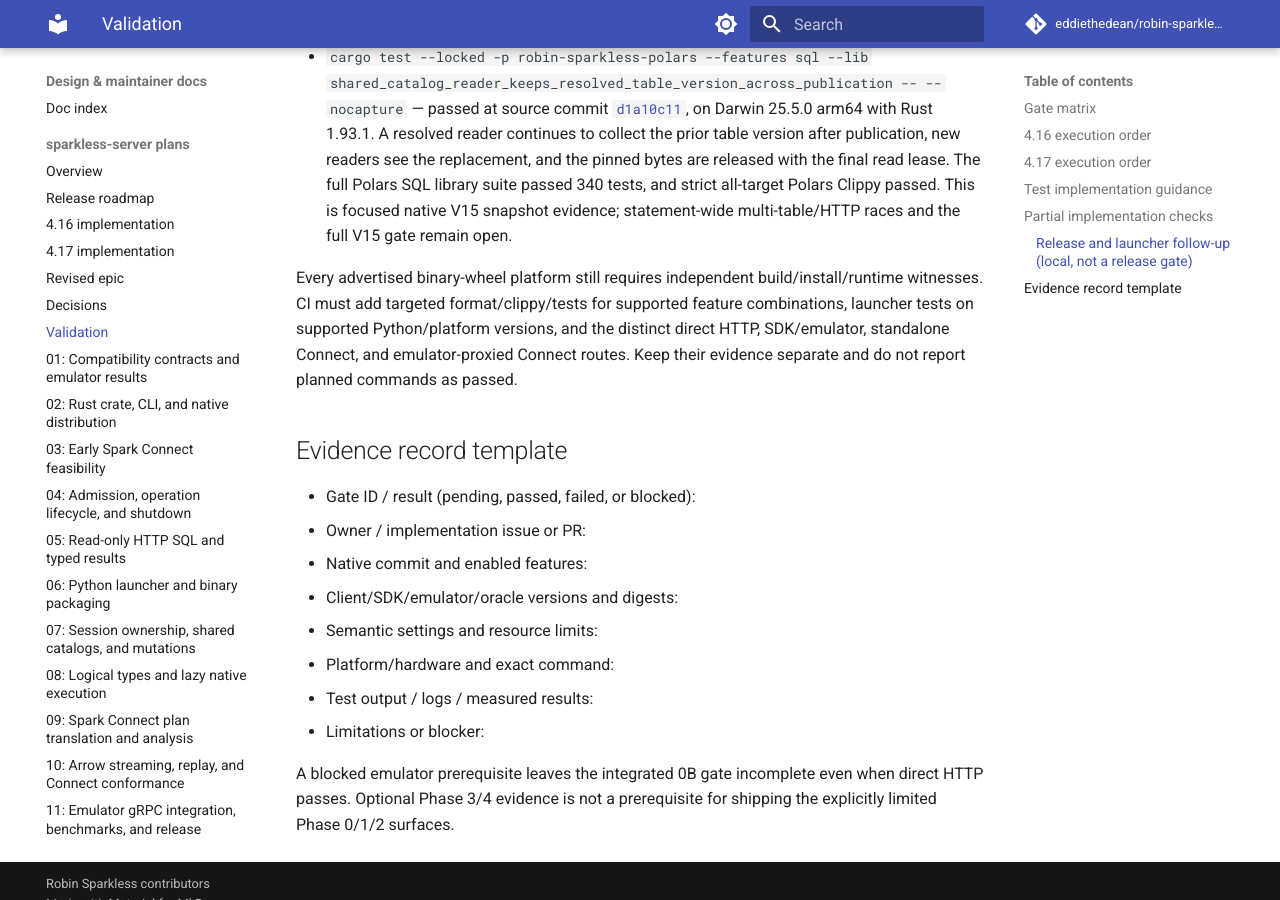
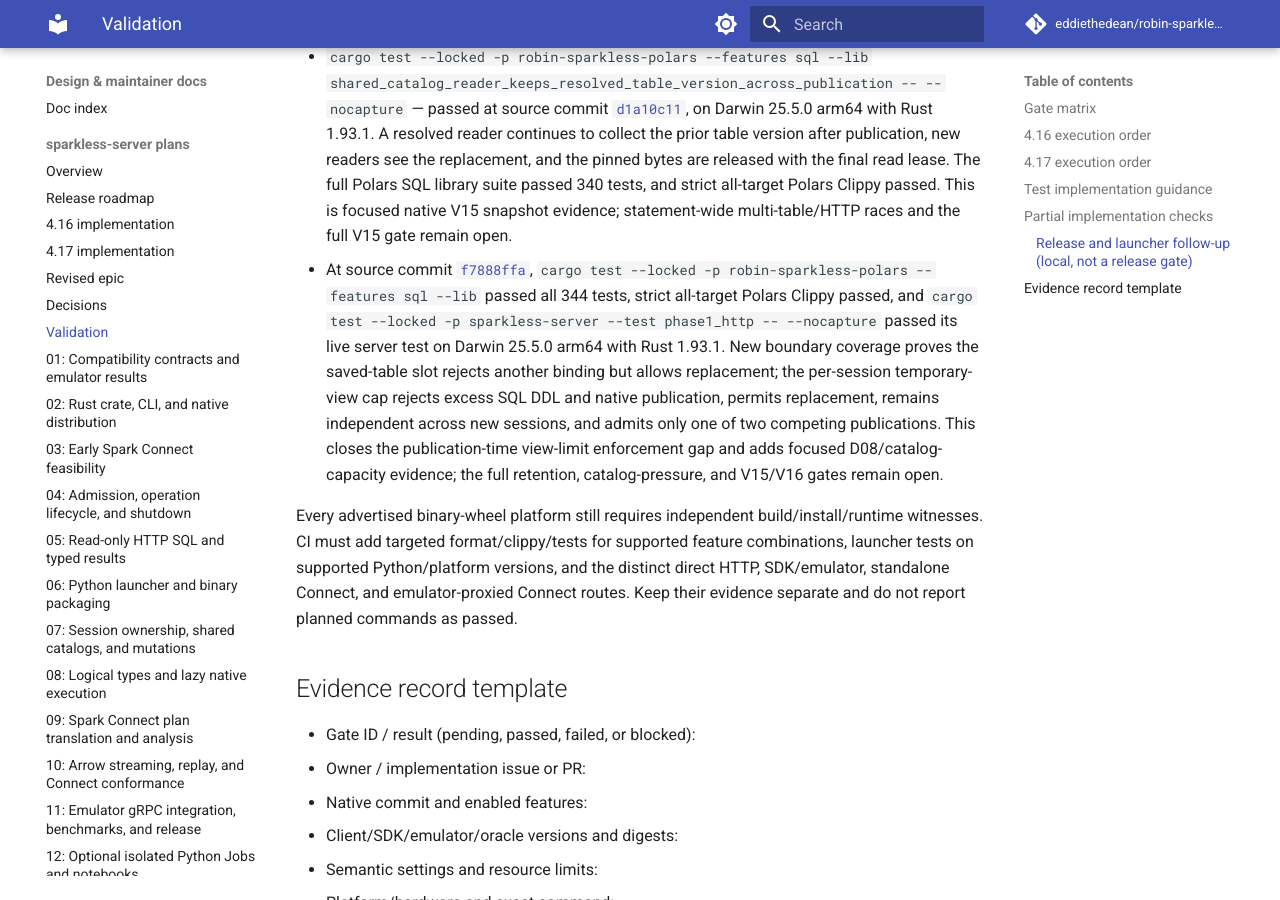
Before and after one commit to eddiethedean/robin-sparkless, an MkDocs documentation site: the page built from docs/plans/sparkless-server/VALIDATION.md, in a window 1280 px wide and 900 px high, scrolled down 15203 px. Built offline with MkDocs 1.6.1 and Material for MkDocs 9.7.7, drawn with Linux system fonts in a browser that asks for light colours; comment, search, counter and statistics services are not loaded.

Commit message:
Record catalog capacity validation

```diff
--- a/docs/plans/sparkless-server/VALIDATION.md
+++ b/docs/plans/sparkless-server/VALIDATION.md
@@ -135,6 +135,7 @@
 - `cargo test --locked -p robin-sparkless-polars --features sql --lib shared_catalog_database_limit_includes_default_without_losing_last_slot -- --nocapture` — passed at source commit [`47aac2c8`](https://github.com/eddiethedean/robin-sparkless/commit/47aac2c8), on Darwin 25.5.0 arm64 with Rust 1.93.1. With a limit of two databases, the implicit `default` leaves one user-created slot; the next capacity check rejects another database. This is focused D08 boundary evidence, not the full catalog-capacity matrix.
 - `cargo test --locked -p robin-sparkless-polars --features sql --lib nested_struct_schema_survives_union_filter_projection_and_ipc -- --nocapture` — passed at source commit [`ef6fa3e5`](https://github.com/eddiethedean/robin-sparkless/commit/ef6fa3e5), on Darwin 25.5.0 arm64 with Rust 1.93.1. Empty nested results now emit one schema-bearing Arrow IPC stream with the logical schema metadata and zero rows; an undersized `max_bytes` is rejected. The full Polars SQL library suite passed 339 tests, and strict all-target Polars Clippy passed. This improves zero-row V18 evidence but does not complete the nested schema/type matrix or V18.
 - `cargo test --locked -p robin-sparkless-polars --features sql --lib shared_catalog_reader_keeps_resolved_table_version_across_publication -- --nocapture` — passed at source commit [`d1a10c11`](https://github.com/eddiethedean/robin-sparkless/commit/d1a10c11), on Darwin 25.5.0 arm64 with Rust 1.93.1. A resolved reader continues to collect the prior table version after publication, new readers see the replacement, and the pinned bytes are released with the final read lease. The full Polars SQL library suite passed 340 tests, and strict all-target Polars Clippy passed. This is focused native V15 snapshot evidence; statement-wide multi-table/HTTP races and the full V15 gate remain open.
+- At source commit [`f7888ffa`](https://github.com/eddiethedean/robin-sparkless/commit/f7888ffa), `cargo test --locked -p robin-sparkless-polars --features sql --lib` passed all 344 tests, strict all-target Polars Clippy passed, and `cargo test --locked -p sparkless-server --test phase1_http -- --nocapture` passed its live server test on Darwin 25.5.0 arm64 with Rust 1.93.1. New boundary coverage proves the saved-table slot rejects another binding but allows replacement; the per-session temporary-view cap rejects excess SQL DDL and native publication, permits replacement, remains independent across new sessions, and admits only one of two competing publications. This closes the publication-time view-limit enforcement gap and adds focused D08/catalog-capacity evidence; the full retention, catalog-pressure, and V15/V16 gates remain open.
 
 Every advertised binary-wheel platform still requires independent build/install/runtime witnesses. CI must add targeted format/clippy/tests for supported feature combinations, launcher tests on supported Python/platform versions, and the distinct direct HTTP, SDK/emulator, standalone Connect, and emulator-proxied Connect routes. Keep their evidence separate and do not report planned commands as passed.
 
```
